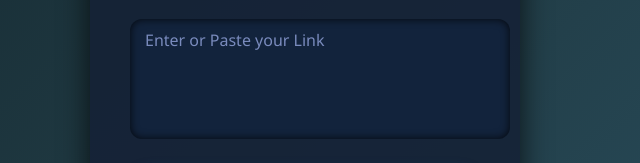
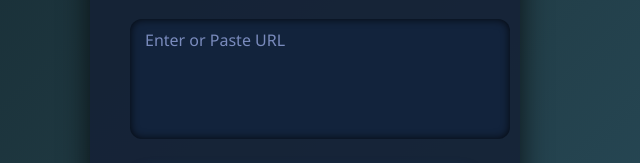
Before and after one commit to Harsh427744/qr-code-generator, a plain HTML site: page index.html in a window 1280 px wide. Shown: the part 363-526 px from the top of the page, 335-975 px from the left. Drawn offline with Linux system fonts and the light colour scheme.

Commit message:
Changed Link to URL in Text Field

```diff
--- a/index.html
+++ b/index.html
@@ -20,7 +20,7 @@
             <option value="300x300">300*300</option>
         </select>
         <br><br>
-        <textarea placeholder="Enter or Paste your Link" id="qrtext"></textarea>
+        <textarea placeholder="Enter or Paste URL" id="qrtext"></textarea>
         <br><br>
         <input type="submit" value="Generate QR Code" onclick="generateQR()">
     </div>
```
